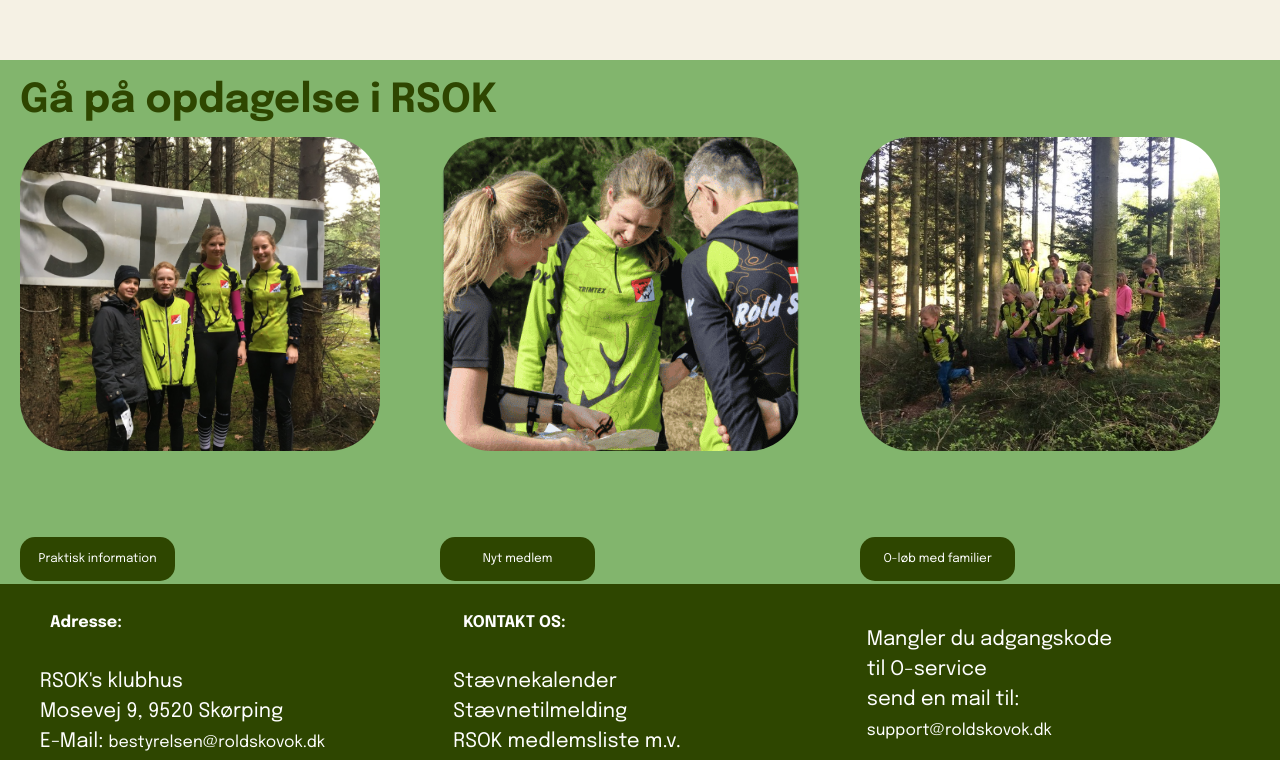
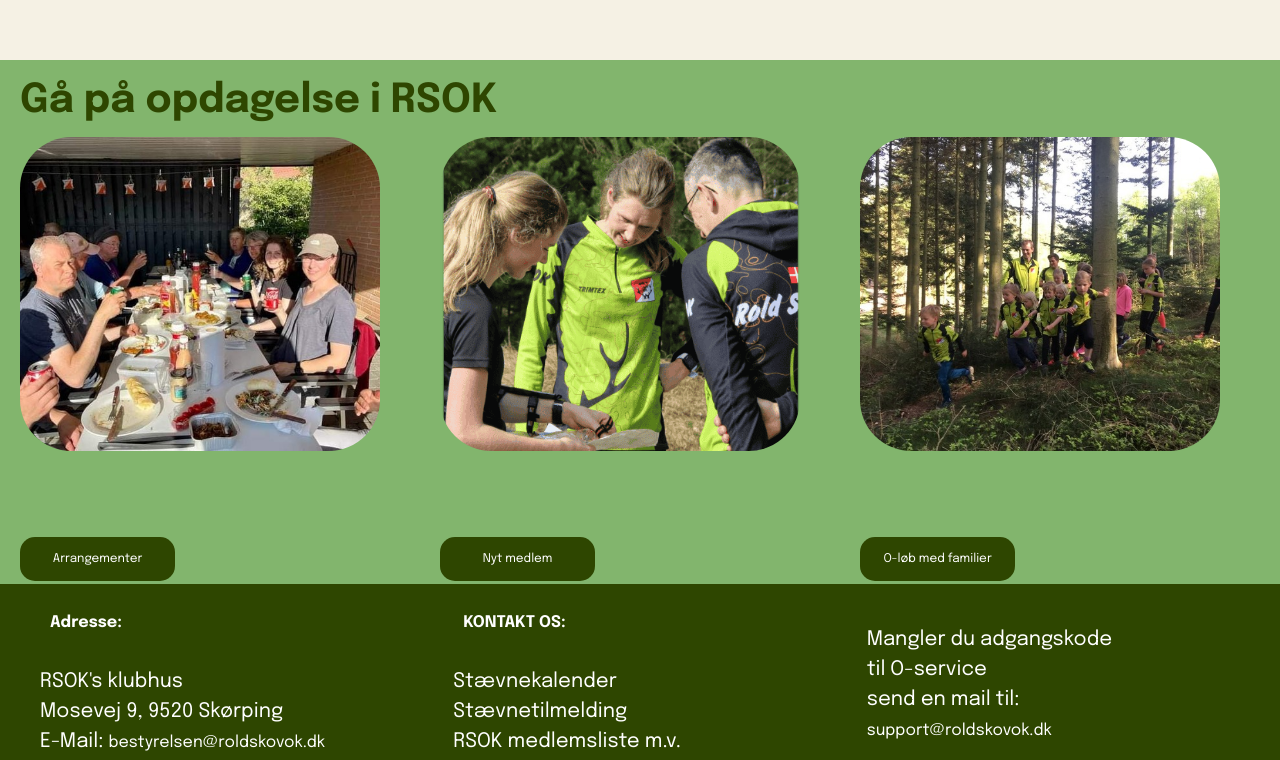
Before and after one commit to KristinaHejlesen/MMD1, a plain HTML site: page PraktiskInformation.html in a window 1280 px wide. Shown: the part 6640-7400 px from the top of the page. Drawn offline with Linux system fonts and the light colour scheme.

Commit message:
rettelse i lokal nav

```diff
--- a/PraktiskInformation.html
+++ b/PraktiskInformation.html
@@ -476,10 +476,10 @@
           <div class="container">
               <h2>Gå på opdagelse i RSOK</h2>
               <div class="opdagelse">
-                  <img  src="assets/img/rsok_opdagelse_praktisk_information.jpeg" alt="Børn står foran et hjemmelavet start banner">
+                  <img  src="./assets/img/orienteringsklubGrillHygge.jpg" alt="Børn står foran et hjemmelavet start banner">
                   <img  src="assets/img/RSOK_Opdagelse_Nyt_Medlem.png" alt="Medlemmer står og kigger på et o-kort">
                   <img  src="assets/img/orienteringsklubOLoebForFamilier.jpg" alt="Hyggeligt løb i skoven for hele familien">
-                  <a class="button knap1" href="./PraktiskInformation.html">Praktisk information</a>
+                  <a class="button knap1" href="./Arrangementer.html">Arrangementer</a>
                   <a class="button knap2" href="./NytMedlem.html">Nyt medlem</a>
                   <a class="button knap3" href="./OLobForFamilier.html">O-løb med familier</a>
               </div>
```
